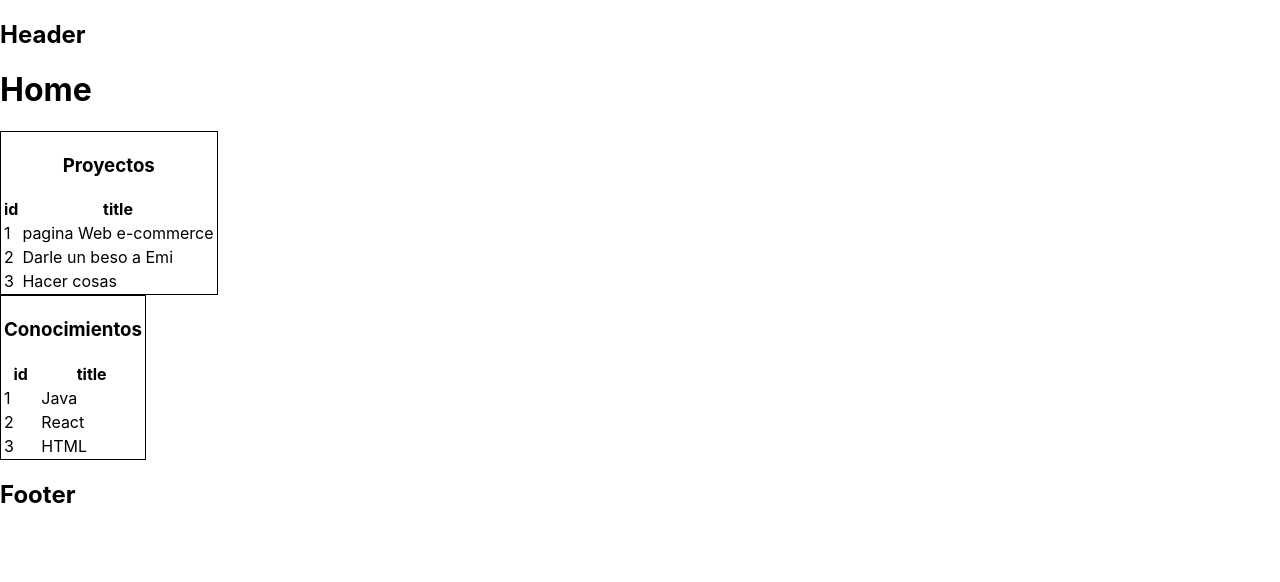
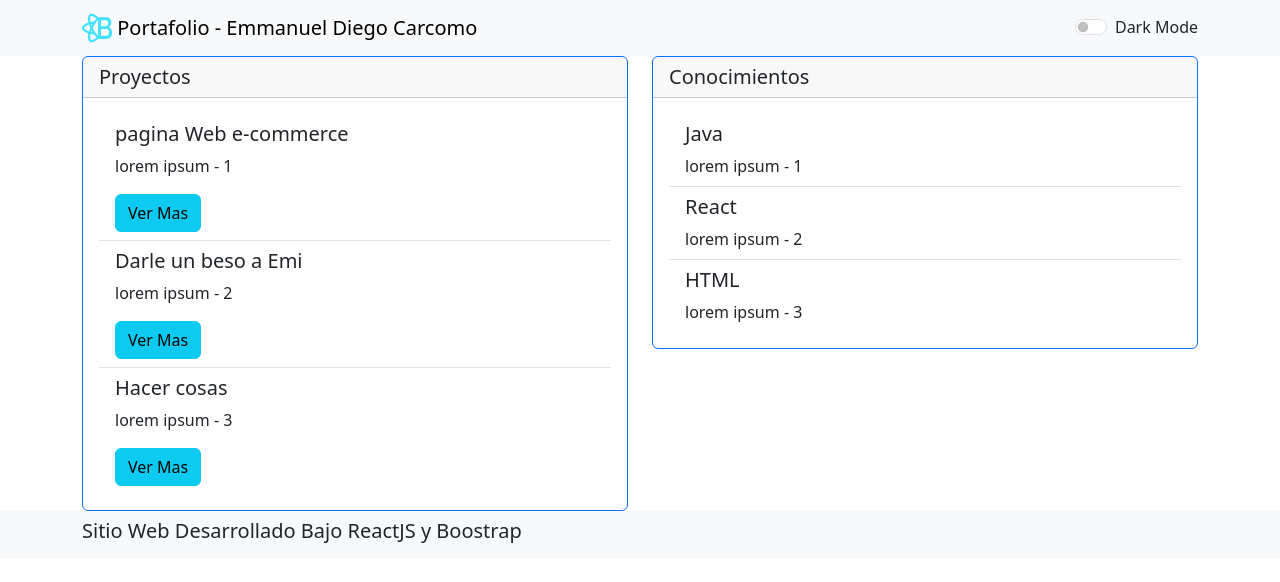
Before and after one commit to Ecarcomo/miportafolio_web, a React (Create React App) app: page / in a window 1280 px wide. Shown: the top 582 px of the page. Built offline with nearby package versions, Linux system fonts and the light colour scheme.

Commit message:
update
uso de React-boostrap

```diff
--- a/package.json
+++ b/package.json
@@ -7,7 +7,9 @@
     "@testing-library/jest-dom": "^5.17.0",
     "@testing-library/react": "^13.4.0",
     "@testing-library/user-event": "^13.5.0",
+    "bootstrap": "^5.3.2",
     "react": "^18.2.0",
+    "react-bootstrap": "^2.9.1",
     "react-dom": "^18.2.0",
     "react-redux": "^9.0.4",
     "react-router-dom": "^6.21.0",
--- a/src/components/WidgetsConocimientos.jsx
+++ b/src/components/WidgetsConocimientos.jsx
@@ -1,47 +1,36 @@
+import Card from 'react-bootstrap/Card';
+import ListGroup from 'react-bootstrap/ListGroup';
+
 import React from 'react'
 import useConocimientos from "../hooks/useConocimientos"
 
  const WidgetsConocimientos = () => {
   const {state , data} = useConocimientos();
 
-
-  if (state === "loading"){
-    return <> Loading </>
-  }
-  else if (state === "failed"){
-    return <> Failed </>
-  }
- console.log(data)
   return (
-    <div>
-      <table style={{"border":"1px solid black"}}>
-      <thead>
-        <tr>
-          <th colSpan={8}>
-              <h3>Conocimientos</h3>
-          </th>
-        </tr>
-        <tr>
-          {Object.keys(data[0]).map((col, index) => (
-            <th key={index}>{col}</th>
-          ))}
-        </tr>
-      </thead>
-        <tbody>
+    <Card border="primary">
+      <Card.Header as="h5">Conocimientos</Card.Header>
+      <Card.Body>
+      {state==="success"?
+        (
+        <ListGroup className="list-group-flush">
           {
             data.map((fila, index) => (
-                  <tr key={index}>
-
-                  {Object.values(fila).map((val, index) => (
-                  <td key={index}>{val}</td>
-                  ))}
-
-                  </tr>
-          ))
+                <ListGroup.Item  key={index}>
+                  <Card.Title>{fila.title}</Card.Title>
+                  <Card.Text>  lorem ipsum - {fila.id}  </Card.Text>
+                </ListGroup.Item>
+            ))
           }
-          </tbody>
-        </table>
-    </div>
+        </ListGroup>
+        )
+        :
+        (
+          <Card.Title>{state}</Card.Title>
+        )
+      }
+      </Card.Body>
+  </Card>
   )
 };
 
--- a/src/components/WidgetsProyectos.jsx
+++ b/src/components/WidgetsProyectos.jsx
@@ -1,48 +1,41 @@
+import Button from 'react-bootstrap/Button';
+import Card from 'react-bootstrap/Card';
+import ListGroup from 'react-bootstrap/ListGroup';
+
+
 import React from 'react'
 import useProyectos from "../hooks/useProyectos"
 
  const WidgetsProyectos = () => {
   const {state , data} = useProyectos();
 
+ return(
+      <Card border="primary">
+          <Card.Header as="h5">Proyectos</Card.Header>
+          <Card.Body>
+          {state==="success"?
+            (
+            <ListGroup className="list-group-flush">
+              {
+                data.map((fila, index) => (
+                    <ListGroup.Item  key={index}>
+                      <Card.Title>{fila.title}</Card.Title>
+                      <Card.Text>  lorem ipsum - {fila.id}  </Card.Text>
+                      <Button variant="info">Ver Mas</Button>
+                    </ListGroup.Item>
+                ))
+              }
+            </ListGroup>
+            )
+            :
+            (
+              <Card.Title>{state}</Card.Title>
+            )
+          }
+          </Card.Body>
+      </Card>
+ )
 
-  if (state === "loading"){
-    return <> Loading </>
-  }
-  else if (state === "failed"){
-    return <> Failed </>
-  }
- console.log(data)
-  return (
-    <div>
-      <table style={{"border":"1px solid black"}}>
-      <thead>
-        <tr>
-          <th colSpan={8}>
-              <h3>Proyectos</h3>
-          </th>
-        </tr>
-        <tr>
-          {Object.keys(data[0]).map((col, index) => (
-            <th key={index}>{col}</th>
-          ))}
-        </tr>
-      </thead>
-        <tbody>
-          {
-            data.map((fila, index) => (
-                  <tr key={index}>
-
-                  {Object.values(fila).map((val, index) => (
-                  <td key={index}>{val}</td>
-                  ))}
-
-                  </tr>
-          ))
-          }
-          </tbody>
-        </table>
-    </div>
-  )
 };
 
 export default WidgetsProyectos;
--- a/src/index.js
+++ b/src/index.js
@@ -5,6 +5,7 @@ import App from './App';
 import reportWebVitals from './reportWebVitals';
 import {store} from "./redux/store.js";
 import { Provider } from "react-redux";
+import 'bootstrap/dist/css/bootstrap.min.css';
 
 const root = ReactDOM.createRoot(document.getElementById('root'));
 root.render(
--- a/src/layouts/WithNavbar.jsx
+++ b/src/layouts/WithNavbar.jsx
@@ -1,13 +1,38 @@
 import { Outlet } from 'react-router-dom'
-//import Navbar from '../components/navbar/Navbar'
-
+import Container from 'react-bootstrap/Container';
+import Navbar from 'react-bootstrap/Navbar';
+import Form from 'react-bootstrap/Form';
 
 const WithNavbar = () => {
   return (
     <>
-    <h2>Header</h2>
+      <Navbar className="bg-body-tertiary">
+          <Container>
+            <Navbar.Brand href="#home">
+              <img
+                alt=""
+                src="../img/logo.svg"
+                width="30"
+                height="30"
+                className="d-inline-block align-top"
+              />{' '}
+              Portafolio - Emmanuel Diego Carcomo
+            </Navbar.Brand>
+            <Form>
+              <Form.Check
+                type="switch"
+                label="Dark Mode"
+                id="disabled-custom-switch"
+              />
+            </Form>
+          </Container>
+        </Navbar>
         <Outlet/>
-    <h2>Footer</h2>
+      <Navbar sticky="bottom" className="bg-body-tertiary">
+        <Container>
+          <h5>Sitio Web Desarrollado Bajo ReactJS y Boostrap</h5>
+        </Container>
+      </Navbar>
     </>
   )
 }
--- a/src/screens/Home.jsx
+++ b/src/screens/Home.jsx
@@ -1,12 +1,19 @@
+import Container from 'react-bootstrap/Container';
+import Row from 'react-bootstrap/Row';
+import Col from 'react-bootstrap/Col';
+
 import WidgetsProyectos from "../components/WidgetsProyectos"
 import WidgetsConocimientos from "../components/WidgetsConocimientos"
 
 const Home = () => {
         return (
         <>
-          <h1>Home</h1>
-          <WidgetsProyectos/>
-          <WidgetsConocimientos/>
+          <Container fluid="lg">
+            <Row>
+              <Col><WidgetsProyectos/></Col>
+              <Col><WidgetsConocimientos/></Col>
+            </Row>
+          </Container>
         </>
         )
       }
```
Also changed, not shown: public/img/logo.svg (added), 1 other file (tests, documents, lock files or other folders).
